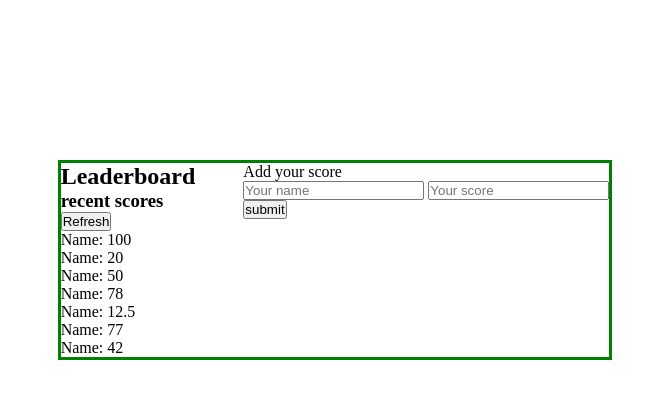
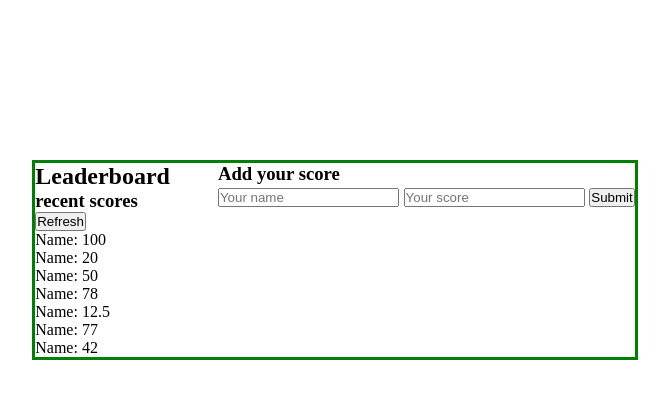
Before and after one commit to badger-99/Leaderboard, a website built with webpack: page src/template.html in a window 1280 px wide. Shown: the whole page, without its empty margins (305-974 px from the left). Built offline with nearby package versions, Linux system fonts and the light colour scheme.

Commit message:
Move button into form

```diff
--- a/src/template.html
+++ b/src/template.html
@@ -28,12 +28,12 @@
       </div>
     </section>
     <section id="right-col">
-      <div id="form-title">Add your score</div>
-      <form action="">
+      <h3 id="form-title">Add your score</div>
+      <form action="" id="form">
         <input type="text" id="name" placeholder="Your name">
         <input type="text" id="score" placeholder="Your score">
+        <button type="submit" id="submit">Submit</button>
       </form>
-      <button type="submit" id="submit">submit</button>
     </section>
   </main>
 </body>
```
